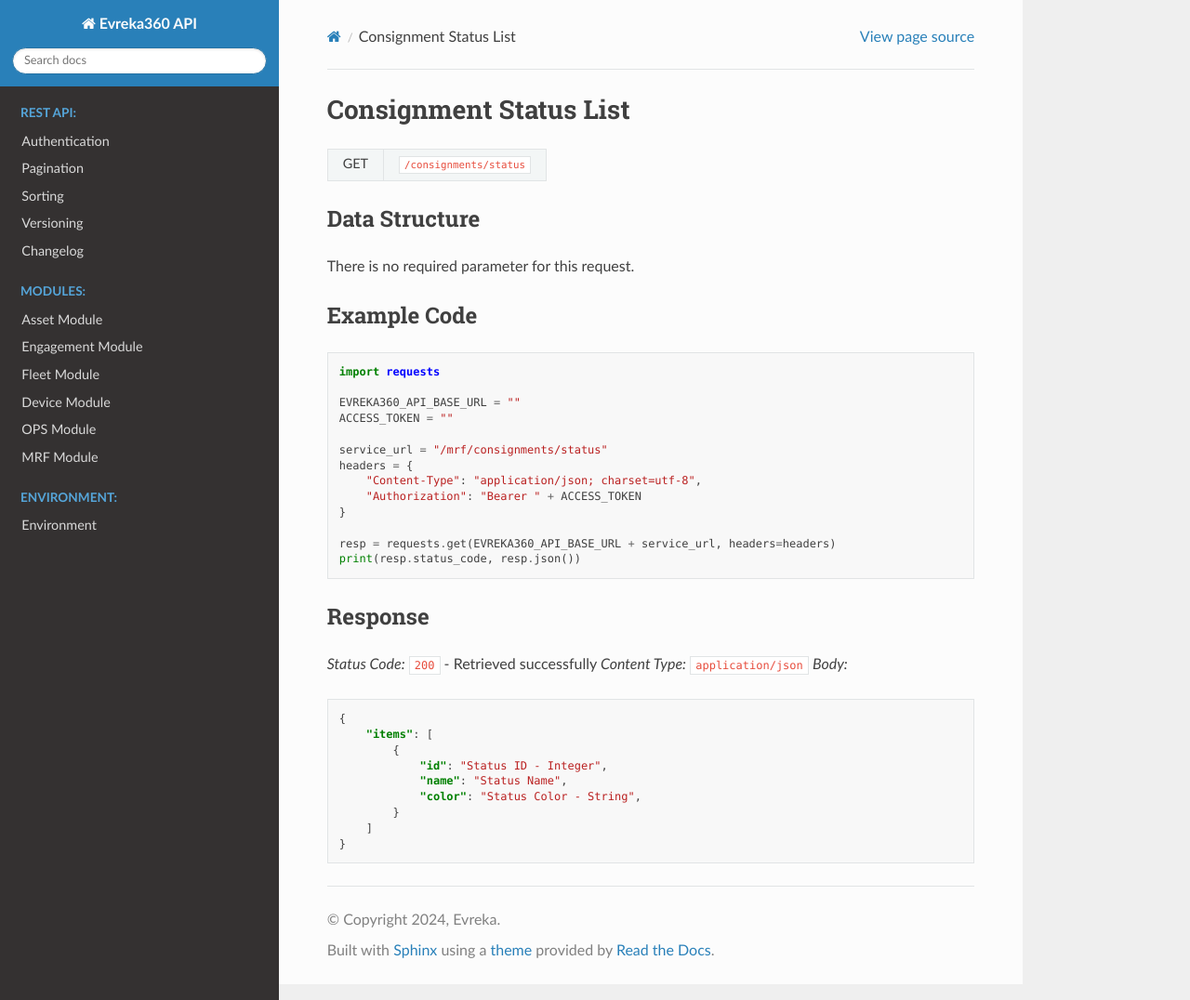
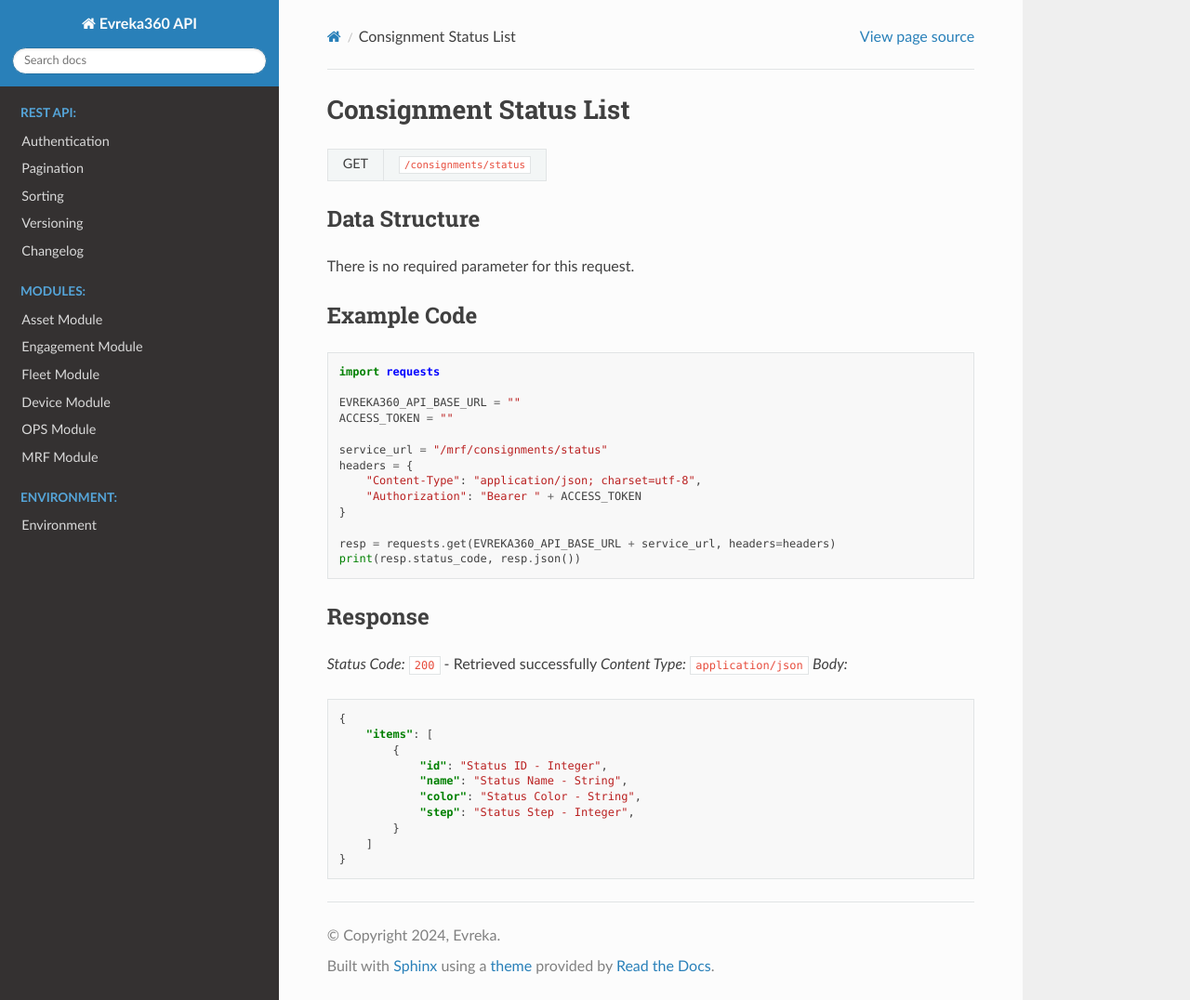
Before and after one commit to evrekadev/evreka-api-doc, a Sphinx documentation site: the page built from source/mrf/consignment/status-list.rst, in a window 1280 px wide and 1076 px high. Shown: the whole window at 93% size. Built offline with Sphinx 7.4.7 and the Read the Docs theme 3.1.0, drawn with Linux system fonts in a browser that asks for light colours.

Commit message:
DEV-20035: Consignment Status List

```diff
--- a/source/mrf/consignment/status-list.rst
+++ b/source/mrf/consignment/status-list.rst
@@ -46,8 +46,9 @@ Response
         "items": [
             {
                 "id": "Status ID - Integer",
-                "name": "Status Name",
+                "name": "Status Name - String",
                 "color": "Status Color - String",
+                "step": "Status Step - Integer",
             }
         ]
     }
```
